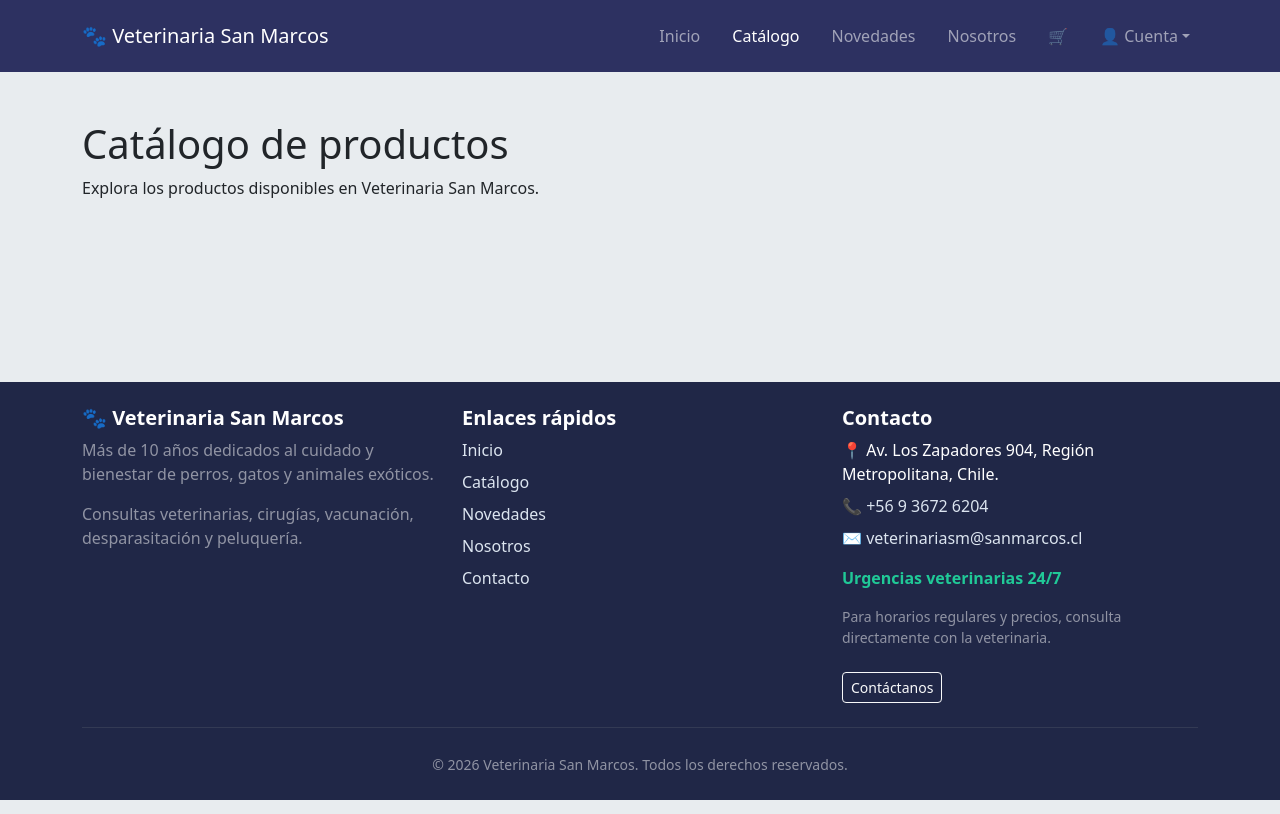
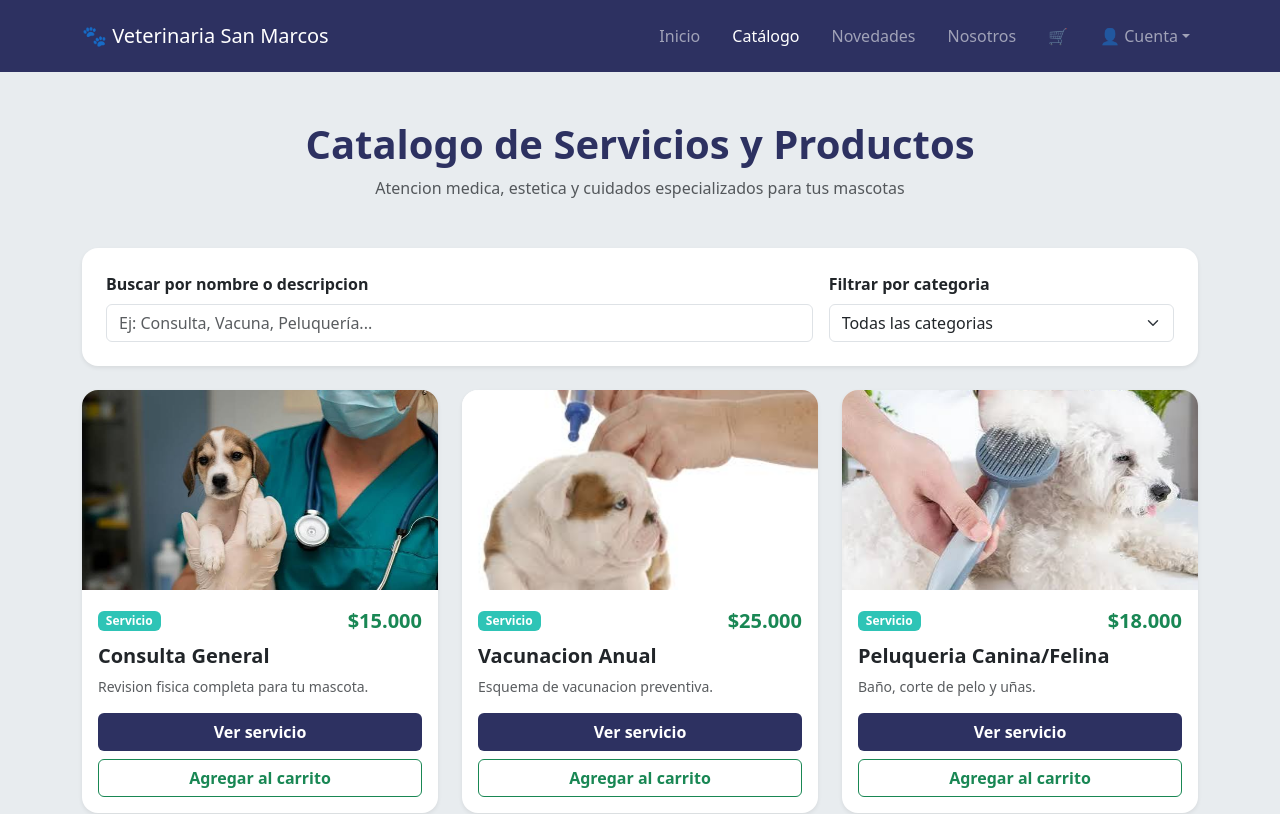
Before and after one commit to IgorEeyore/VeterinariaFrontend, a React (Vite) app: page /catalogo in a window 1280 px wide. Shown: the top 814 px of the page. Built offline with nearby package versions, Linux system fonts and the light colour scheme.

Commit message:
implementar Catalogo con busqueda en tiempo real y filtro de categoria

```diff
--- a/src/paginas/Catalogo.tsx
+++ b/src/paginas/Catalogo.tsx
@@ -1,10 +1,96 @@
+import { useState } from "react"
+import CardServicio from "../componentes/moleculas/CardServicio"
+import { listaServicios } from "./DetalleServicio"
+
 function Catalogo() {
+  const [busqueda, setBusqueda] = useState("")
+  const [categoria, setCategoria] = useState("Todos")
+
+  const agregarAlCarrito = (id: number) => {
+    const item = listaServicios.find((s) => s.id === id)
+    if (!item) return
+    const carritoActual = JSON.parse(localStorage.getItem("carritoSanMarcos") || "[]")
+    carritoActual.push(item)
+    localStorage.setItem("carritoSanMarcos", JSON.stringify(carritoActual))
+    alert(`${item.nombre} se agrego al carrito.`)
+  }
+
+  const serviciosFiltrados = listaServicios.filter((servicio) => {
+    const coincideTexto =
+      servicio.nombre.toLowerCase().includes(busqueda.toLowerCase()) ||
+      servicio.descripcionCorta.toLowerCase().includes(busqueda.toLowerCase())
+    const coincideCategoria =
+      categoria === "Todos" || servicio.categoria === categoria
+    return coincideTexto && coincideCategoria
+  })
+
   return (
-    <div className="container mt-5">
-      <h1>Catálogo de productos</h1>
-      <p>Explora los productos disponibles en Veterinaria San Marcos.</p>
+    <div className="container py-5">
+      <div className="text-center mb-5">
+        <h1 className="fw-bold" style={{ color: "#2D3161" }}>
+          Catalogo de Servicios y Productos
+        </h1>
+        <p className="text-muted">
+          Atencion medica, estetica y cuidados especializados para tus mascotas
+        </p>
+      </div>
+
+      <div className="card shadow-sm border-0 p-4 mb-4 rounded-4 bg-white">
+        <div className="row g-3">
+          <div className="col-12 col-md-8">
+            <label className="form-label fw-semibold">
+              Buscar por nombre o descripcion
+            </label>
+            <input
+              type="text"
+              className="form-control"
+              placeholder="Ej: Consulta, Vacuna, Peluquería..."
+              value={busqueda}
+              onChange={(e) => setBusqueda(e.target.value)}
+            />
+          </div>
+          <div className="col-12 col-md-4">
+            <label className="form-label fw-semibold">
+              Filtrar por categoria
+            </label>
+            <select
+              className="form-select"
+              value={categoria}
+              onChange={(e) => setCategoria(e.target.value)}
+            >
+              <option value="Todos">Todas las categorias</option>
+              <option value="Servicio">Servicio</option>
+              <option value="Medicamento">Medicamento</option>
+            </select>
+          </div>
+        </div>
+      </div>
+
+      {serviciosFiltrados.length === 0 ? (
+        <div className="text-center py-5">
+          <p className="fs-5 text-muted">
+            No se encontraron servicios que coincidan con la busqueda.
+          </p>
+        </div>
+      ) : (
+        <div className="row g-4">
+          {serviciosFiltrados.map((servicio) => (
+            <div key={servicio.id} className="col-12 col-md-6 col-lg-4">
+              <CardServicio
+                id={servicio.id}
+                nombre={servicio.nombre}
+                categoria={servicio.categoria}
+                precio={servicio.precio}
+                descripcionCorta={servicio.descripcionCorta}
+                imagen={servicio.imagen}
+                onAgregarCarrito={agregarAlCarrito}
+              />
+            </div>
+          ))}
+        </div>
+      )}
     </div>
-  );
+  )
 }
 
-export default Catalogo;
+export default Catalogo
```
